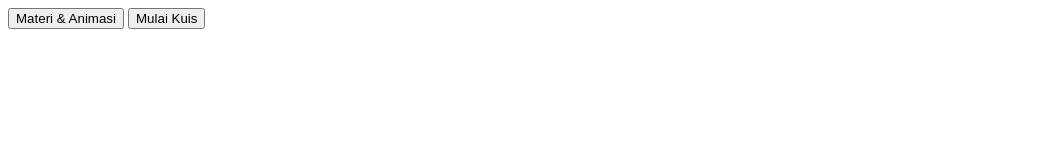
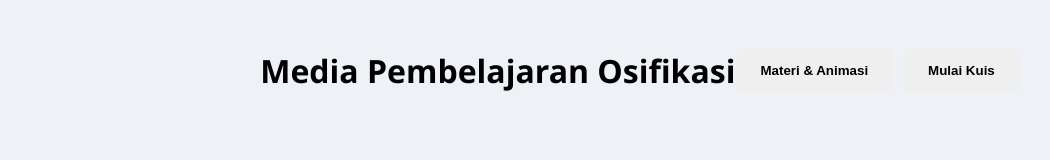
Before and after one commit to ekaharyanti46/media-osifikasi-sma, a plain HTML site: page index.html in a window 1280 px wide. Shown: the whole page, without its empty margins (0-1050 px from the left). Drawn offline with Linux system fonts and the light colour scheme.

Commit message:
Update index.html

```diff
--- a/index.html
+++ b/index.html
@@ -1,4 +1,20 @@
-<nav>
-    <button class="btn-materi" onclick="bukaMateri()">Materi & Animasi</button>
-    <button class="btn-quiz" onclick="bukaQuiz()">Mulai Kuis</button>
-</nav>
+<!DOCTYPE html>
+<html lang="en">
+<head>
+    <meta charset="UTF-8">
+    <meta name="viewport" content="width=device-width, initial-scale=1.0">
+    <title>Media Osifikasi</title>
+    <link rel="stylesheet" href="style.css">
+</head>
+<body>
+
+    <h1>Media Pembelajaran Osifikasi</h1>
+
+    <nav>
+        <button onclick="bukaMateri()">Materi & Animasi</button>
+        <button onclick="bukaQuiz()">Mulai Kuis</button>
+    </nav>
+
+    <script src="script.js"></script>
+</body>
+</html>
```
